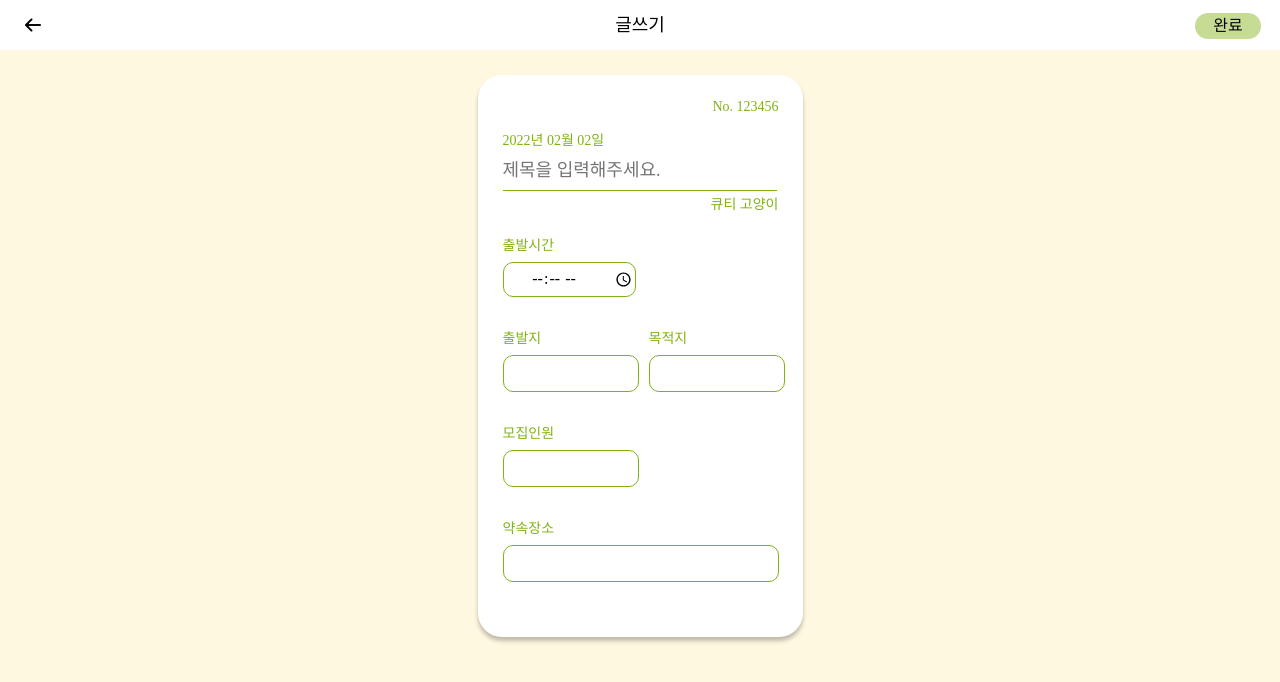
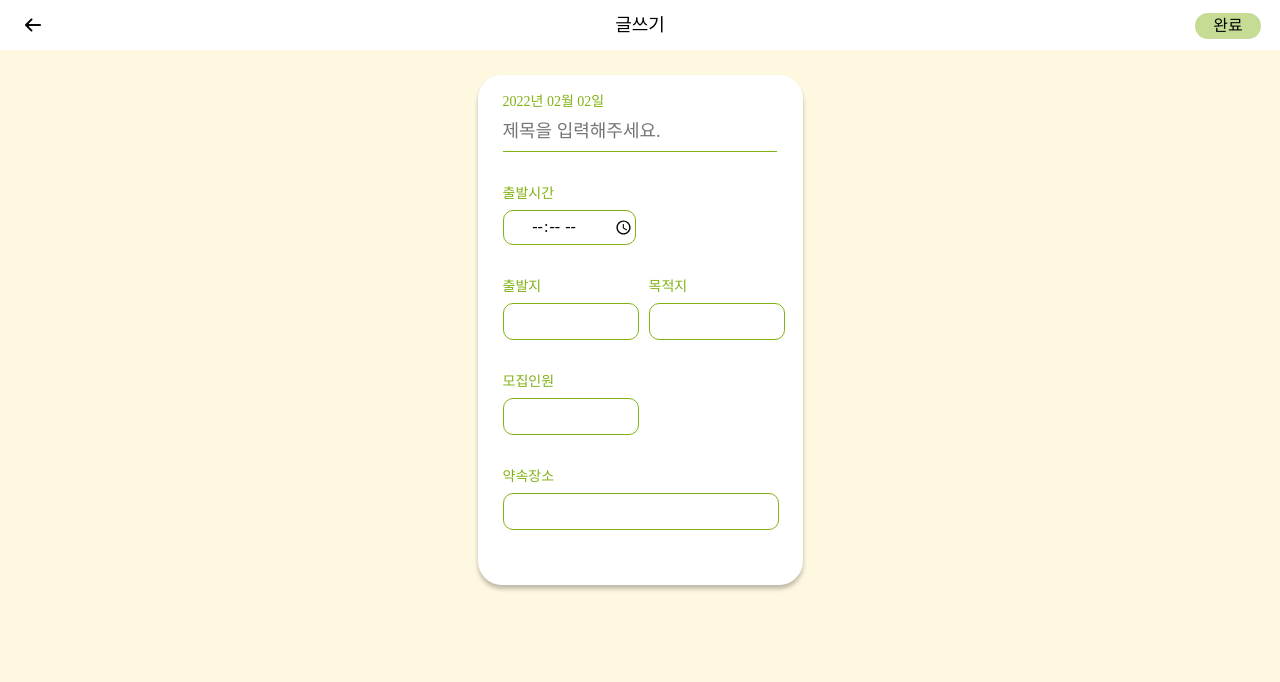
Before and after one commit to HyeRrin/taxiWith, a website with bundled scripts: page pages/Post.html in a window 1280 px wide. Built offline with nearby package versions, Linux system fonts and the light colour scheme; some packages are replaced by stand-ins of ours; no server answers; a web font is replaced by a local one.

Commit message:
fix: 닉네임, 넘버링 태그 생략

```diff
--- a/pages/Post.html
+++ b/pages/Post.html
@@ -16,10 +16,10 @@
     </header>
     <main id="main">
       <form class="wrap-post">
-        <h3>No. 123456</h3>
+        <!-- <h3>No. 123456</h3> -->
         <p class="text-today">2022년 02월 02일</p>
         <input type="text" placeholder="제목을 입력해주세요." class="text-title" />
-        <p class="text-writer">큐티 고양이</p>
+        <!-- <p class="text-writer">큐티 고양이</p> -->
         <label class="time-depart">
           출발시간
           <input type="time" class="mod-style-box mod-posit-box1" />
--- a/style_GC.css
+++ b/style_GC.css
@@ -138,6 +138,7 @@
 }
 
 .text-title {
+  margin: 0 0 35px 0;
   padding: 0 0 9px;
   width: 274px;
   border: none;
```
